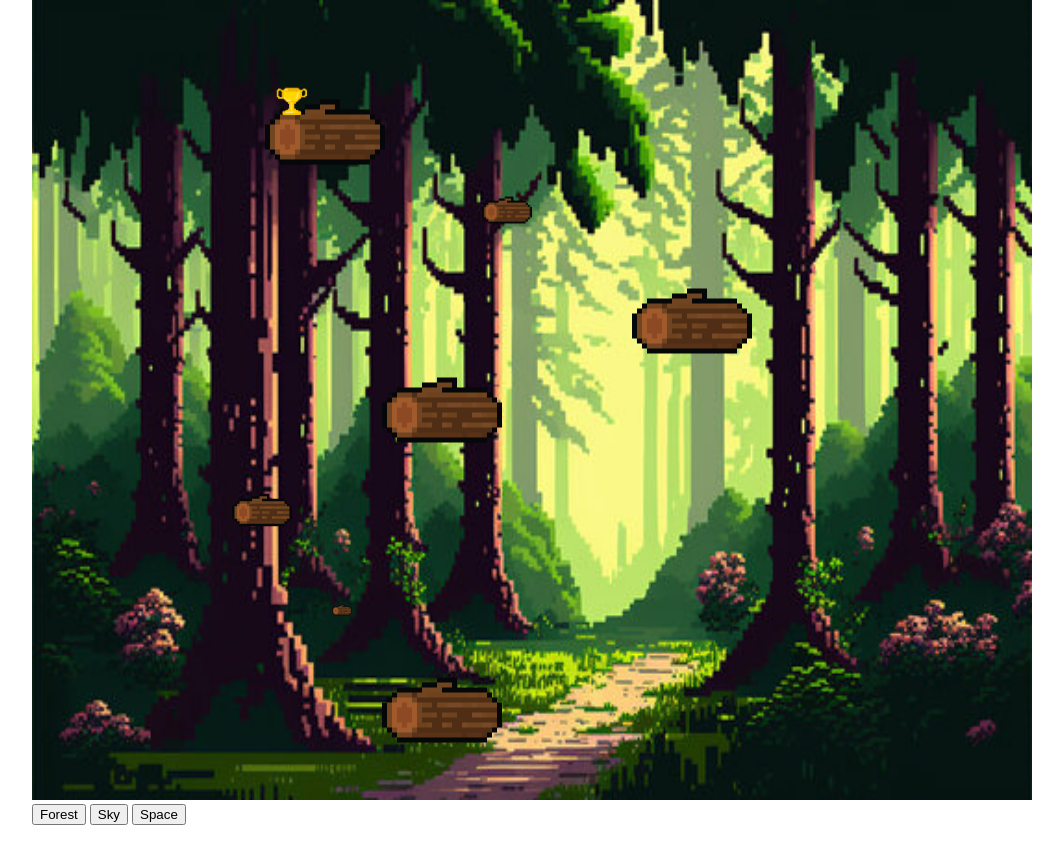
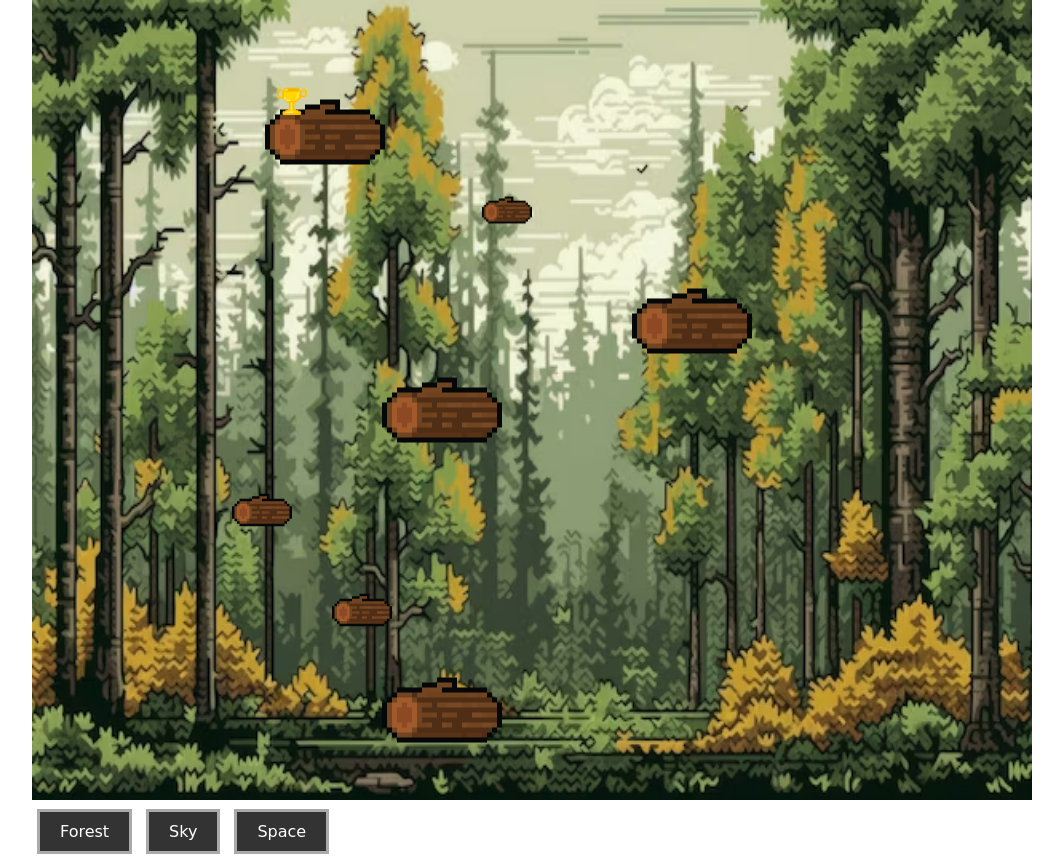
Before and after one commit to Chanon4327/final-project, a website with bundled scripts: page public/index.html in a window 1280 px wide. Shown: the whole page, without its empty margins (108-1171 px from the left). Before the commit the page ends 825 px from the top, so only its background shows below. Built offline with nearby package versions, Linux system fonts and the light colour scheme; files whose address does not match are found by name.

Commit message:
final touches

```diff
--- a/public/css/styles.css
+++ b/public/css/styles.css
@@ -12,3 +12,26 @@ body, html {
     height: 800px;
     background-color: black;
 }
+
+button {
+    padding: 10px 20px;
+    margin: 5px;
+    background-color: #333333; /* Dark gray background */
+    color: #FFFFFF; /* White text color */
+    border: 3px solid #AAAAAA; /* Light gray border */
+    border-radius: 0; /* No rounded corners for a more pixelated effect */
+    font-family: 'Press Start 2P', cursive; /* Pixelated font, make sure to include this font in your HTML or CSS */
+    font-size: 16px; /* Appropriate font size */
+    cursor: pointer; /* Pointer cursor to indicate clickable */
+    outline: none; /* Remove outline to maintain pixel style on focus */
+    transition: background-color 0.2s; /* Faster transition for hover effect */
+}
+
+button:hover {
+    background-color: #555555; /* Slightly lighter gray on hover */
+}
+
+@font-face {
+    font-family: 'Press Start 2P';
+    src: url('fonts/PressStart2P-Regular.ttf') format('truetype'); /* Path to the font file */
+}
--- a/public/js/forest.js
+++ b/public/js/forest.js
@@ -3,12 +3,12 @@ import { ForestPlatform, Platform } from './common/Platform.js';
 import { canvas, ctx } from './script.js';
 
 const backgroundImage = new Image();
-backgroundImage.src = '../css/forest.jpg';
+backgroundImage.src = '../css/forest.avif';
 
 function createForestPlatforms() {
 
     const platform = [
-        new ForestPlatform(300, 600, 20, 20),
+        new ForestPlatform(300, 600, 60, 20),
         new ForestPlatform(350, 700, 120, 20),
         //new ForestPlatform(100, 500, 60, 20),
         new ForestPlatform(200, 500, 60, 20),
```
Also changed, not shown: public/index.html (+0 -2 lines), public/css/forest.avif (added).
